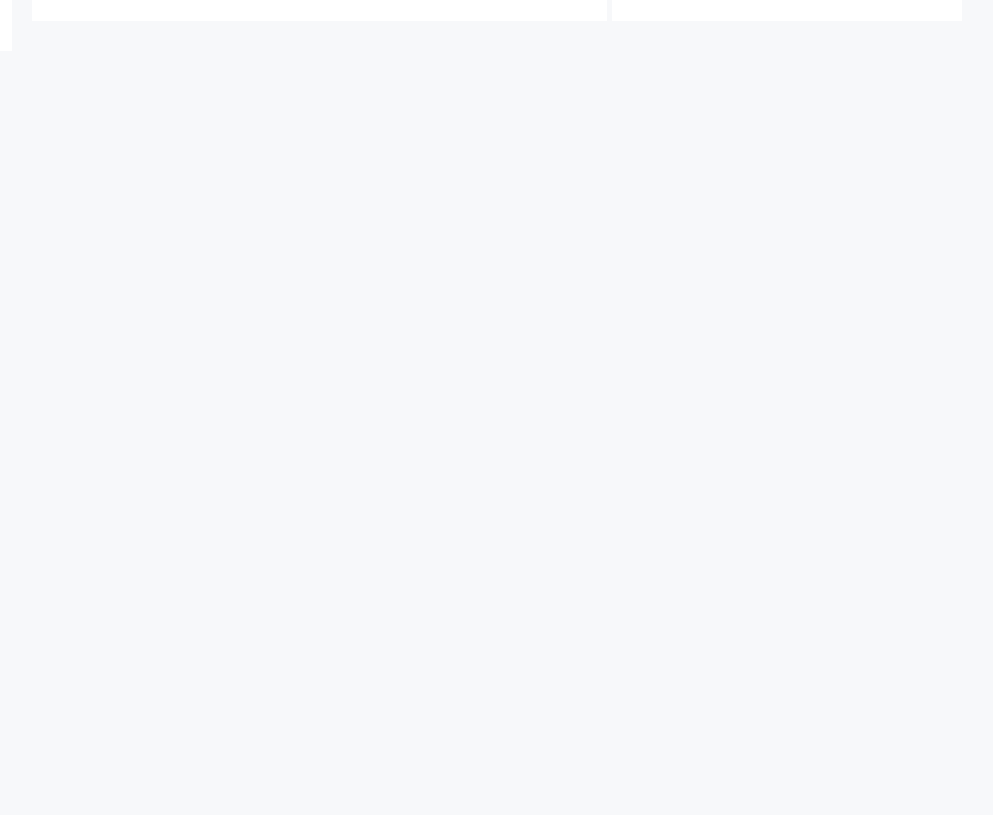
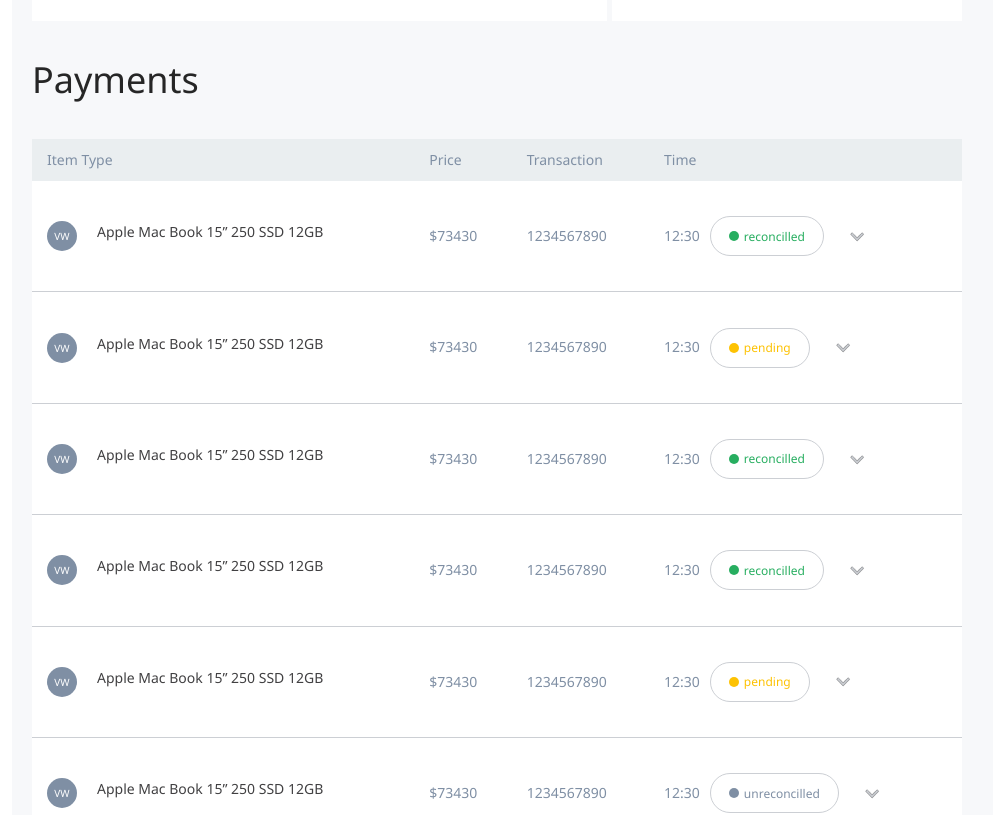
Before and after one commit to AdePhil/transmonitor-dashbaord, a React (Create React App) app: page / in a window 1280 px wide. Shown: the part 840-1655 px from the top of the page, without its empty margins (238-1231 px from the left). Before the commit the page ends 891 px from the top, so only its background shows below. Built offline with nearby package versions, Linux system fonts and the light colour scheme.

Commit message:
payments table

```diff
--- /dev/null
+++ b/src/Components/Table/index.js
@@ -0,0 +1,54 @@
+import React from "react";
+import "./table.scss";
+
+const Table = ({ tableData }) => {
+  const colorStatusMap = {
+    pending: "yellow",
+    reconcilled: "green",
+    unreconcilled: "grey"
+  };
+  return (
+    <div>
+      <table cellspacing="0" cellpadding="0">
+        <thead>
+          <tr>
+            <th>Item Type</th>
+            <th>Price</th>
+            <th>Transaction</th>
+            <th>Time</th>
+          </tr>
+        </thead>
+        <tbody>
+          {tableData.map(
+            ({ product, amount, transaction_id, status, time }) => (
+              <tr>
+                <td className="dark">
+                  <div className="inline-flex">
+                    <span className="initails">VW</span>
+                    <p className="m-0">{product}</p>
+                  </div>
+                </td>
+                <td>{amount}</td>
+                <td>{transaction_id}</td>
+                <td>
+                  <div className="inline-flex flex-v-center">
+                    <p>{time}</p>
+                    <div className="status">
+                      <span className={`bg-${colorStatusMap[status]} bullet`} />
+                      <span className={`text-${colorStatusMap[status]}`}>
+                        {status}
+                      </span>
+                    </div>
+                    <img src="/caret.svg" alt="caret" class="caret" />
+                  </div>
+                </td>
+              </tr>
+            )
+          )}
+        </tbody>
+      </table>
+    </div>
+  );
+};
+
+export default Table;
--- /dev/null
+++ b/src/Components/Table/table.scss
@@ -0,0 +1,65 @@
+table {
+  background-color: #fff;
+  width: 100%;
+  border: none;
+}
+
+td,
+th {
+  padding: 10px 15px;
+  text-align: left;
+  vertical-align: center;
+  min-height: 100px;
+  font-weight: 100;
+}
+
+td {
+  padding: 30px 15px;
+  color: #7f8fa4;
+  border-bottom: 1px solid #cccfd4;
+  .bullet {
+    width: 10px;
+    height: 10px;
+    border-radius: 10px;
+    margin-right: 5px;
+  }
+  .status {
+    padding: 0px 18px;
+    border: 1px solid #cccfd4;
+    margin-left: 10px;
+    border-radius: 40px;
+    display: inline-flex;
+    align-items: center;
+    font-size: 12px;
+    height: 40px;
+  }
+  .caret {
+    margin-left: 20px;
+  }
+}
+
+td.dark {
+  color: #414042;
+}
+
+thead th {
+  background-color: #eaeef0;
+  color: #7f8fa4;
+}
+tbody tr:nth-child(odd) {
+  background-color: #fff;
+}
+
+.initails {
+  width: 30px;
+  height: 30px;
+  border-radius: 30px;
+  background-color: #7f8fa4;
+  font-size: 10px;
+  display: flex;
+  color: #fff;
+  align-items: center;
+  justify-content: center;
+  margin-right: 20px;
+  font-weight: normal;
+}
--- a/src/Pages/Dashboard/Dashboard.js
+++ b/src/Pages/Dashboard/Dashboard.js
@@ -4,9 +4,15 @@
 import DashboardLayout from "../../Components/DashboardLayout";
 import { Tooltip, AreaChart, Area, ResponsiveContainer } from "recharts";
 import chartData from "./chartdata";
+import payments from "./tabledata";
+import Table from "../../Components/Table/index";
 class Dashboard extends Component {
-  state = {};
+  state = {
+    payments,
+    chartData
+  };
   render() {
+    const { payments, chartData } = this.state;
     return (
       <DashboardLayout>
         <>
@@ -85,6 +91,10 @@
               </p>
             </div>
           </div>
+          <div className="dashboard__payment">
+            <h2 className="dashboard__payment-heading">Payments</h2>
+            <Table tableData={payments} />
+          </div>
         </>
       </DashboardLayout>
     );
--- a/src/Pages/Dashboard/dashboard.scss
+++ b/src/Pages/Dashboard/dashboard.scss
@@ -50,4 +50,11 @@
       }
     }
   }
+  &__payment {
+    &-heading {
+      font-size: 36px;
+      font-weight: 500px;
+      font-weight: normal;
+    }
+  }
 }
--- /dev/null
+++ b/src/Pages/Dashboard/tabledata.js
@@ -0,0 +1,76 @@
+const payments = [
+  {
+    product: "Apple Mac Book 15” 250 SSD 12GB",
+    initials: "VW",
+    status: "reconcilled",
+    amount: "$73430",
+    transaction_id: "1234567890",
+    time: "12:30"
+  },
+  {
+    product: "Apple Mac Book 15” 250 SSD 12GB",
+    initials: "VW",
+    status: "pending",
+    amount: "$73430",
+    transaction_id: "1234567890",
+    time: "12:30"
+  },
+  {
+    product: "Apple Mac Book 15” 250 SSD 12GB",
+    initials: "VW",
+    status: "reconcilled",
+    amount: "$73430",
+    transaction_id: "1234567890",
+    time: "12:30"
+  },
+  {
+    product: "Apple Mac Book 15” 250 SSD 12GB",
+    initials: "VW",
+    status: "reconcilled",
+    amount: "$73430",
+    transaction_id: "1234567890",
+    time: "12:30"
+  },
+  {
+    product: "Apple Mac Book 15” 250 SSD 12GB",
+    initials: "VW",
+    status: "pending",
+    amount: "$73430",
+    transaction_id: "1234567890",
+    time: "12:30"
+  },
+  {
+    product: "Apple Mac Book 15” 250 SSD 12GB",
+    initials: "VW",
+    status: "unreconcilled",
+    amount: "$73430",
+    transaction_id: "1234567890",
+    time: "12:30"
+  },
+  {
+    product: "Apple Mac Book 15” 250 SSD 12GB",
+    initials: "VW",
+    status: "reconcilled",
+    amount: "$73430",
+    transaction_id: "1234567890",
+    time: "12:30"
+  },
+  {
+    product: "Apple Mac Book 15” 250 SSD 12GB",
+    initials: "VW",
+    status: "unreconcilled",
+    amount: "$73430",
+    transaction_id: "1234567890",
+    time: "12:30"
+  },
+  {
+    product: "Apple Mac Book 15” 250 SSD 12GB",
+    initials: "VW",
+    status: "pending",
+    amount: "$73430",
+    transaction_id: "1234567890",
+    time: "12:30"
+  }
+];
+
+export default payments;
--- a/src/styles.scss
+++ b/src/styles.scss
@@ -62,3 +62,34 @@
 .bold {
   font-weight: bold;
 }
+
+.flex {
+  display: flex;
+}
+
+.inline-flex {
+  display: inline-flex;
+}
+
+.flex-v-center {
+  align-items: center;
+}
+
+.m-0 {
+  margin: 0;
+}
+
+.bg-green {
+  background-color: #27ae60;
+}
+.bg-yellow {
+  background-color: #fdc203;
+}
+
+.bg-blue {
+  background-color: #1875f0;
+}
+
+.bg-grey {
+  background-color: #7f8fa4;
+}
```
Also changed, not shown: public/caret.svg (added).
